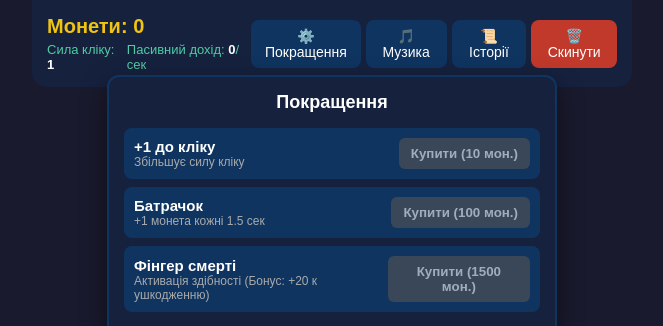
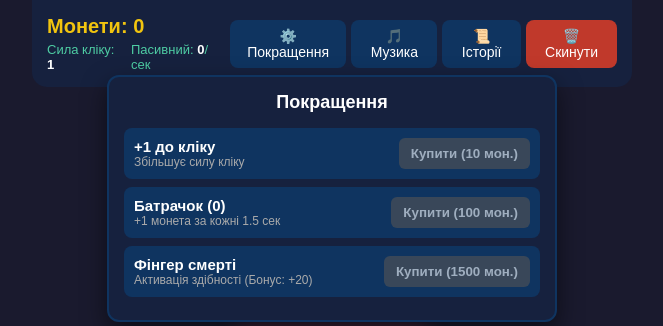
Before and after one commit to DaniilRDO/tralaleoClick, a plain HTML site: page index.html in a window 1280 px wide. Both pictures are taken after a click on the button "⚙️ Покращення". Shown: the top 326 px of the page, without its empty margins (308-971 px from the left). Drawn offline with Linux system fonts and the light colour scheme.

Commit message:
Update index.html

```diff
--- a/index.html
+++ b/index.html
@@ -16,7 +16,7 @@
             </div>
             <div class="stats-container">
                 <div>Сила кліку: <span id="clickPowerText">1</span></div>
-            <div>Пасивний дохід: <span id="passiveIncomeText">0</span>/сек</div>
+                <div>Пасивний: <span id="passiveIncomeText">0</span>/сек</div>
             </div>
         </div>
         <div class="nav-buttons">
@@ -27,11 +27,10 @@
         </div>
     </header>
 
-    <!-- 1. Випадаюче меню покращень -->
+    <!-- 1. Меню покращень -->
     <div id="shopMenu" class="dropdown-menu hidden">
         <h2>Покращення</h2>
 
-        <!-- Існуюче покращення кліку -->
         <div class="shop-item">
             <div class="item-info">
                 <h3>+1 до кліку</h3>
@@ -42,22 +41,20 @@
             </button>
         </div>
 
-        <!-- Нове: Батрачок -->
         <div class="shop-item">
             <div class="item-info">
-                <h3>Батрачок</h3>
-                <p>+1 монета кожні 1.5 сек</p>
+                <h3>Батрачок (<span id="workerCountText">0</span>)</h3>
+                <p>+1 монета за кожні 1.5 сек</p>
             </div>
             <button id="buyWorkerBtn" class="buy-btn" disabled>
-                Купити (100 мон.)
+                Купити (<span id="workerCostText">100</span> мон.)
             </button>
         </div>
 
-        <!-- Нове: Фінгер смерті -->
         <div class="shop-item">
             <div class="item-info">
                 <h3>Фінгер смерті</h3>
-                <p>Активація здібності (Бонус: +<span id="fingerBonusText">20</span> к ушкодженню)</p>
+                <p>Активація здібності (Бонус: +<span id="fingerBonusText">20</span>)</p>
             </div>
             <button id="buyFingerBtn" class="buy-btn" disabled>
                 Купити (<span id="fingerCost">1500</span> мон.)
@@ -65,7 +62,7 @@
         </div>
     </div>
 
-    <!-- 2. Випадаюче меню музики -->
+    <!-- 2. Меню музики -->
     <div id="musicMenu" class="dropdown-menu hidden">
         <h2>Музичне меню</h2>
         <div id="musicList"></div>
@@ -74,7 +71,7 @@
         </button>
     </div>
 
-    <!-- 3. Випадаюче меню історій -->
+    <!-- 3. Меню історій -->
     <div id="storiesMenu" class="dropdown-menu hidden">
         <h2>Магазин історій</h2>
         <div class="shop-item">
@@ -88,7 +85,7 @@
         </div>
     </div>
 
-    <!-- Модальне вікно для читання історії -->
+    <!-- Модальне вікно -->
     <div id="storyModal" class="modal hidden">
         <div class="modal-content">
             <span id="closeStoryModal" class="close-btn">&times;</span>
@@ -97,13 +94,12 @@
         </div>
     </div>
 
-    <!-- Центральна зона з мобом та ХП -->
+    <!-- Центральна зона -->
     <main class="click-area">
         <div class="mob-container">
             <h3 id="mobName">Істота</h3>
             <img id="clickBtn" src="clickStartImg.jpg" alt="Моб" class="click-img">
 
-            <!-- Шкала ХП -->
             <div class="hp-bar-container">
                 <div id="hpBarFill" class="hp-bar-fill"></div>
                 <span id="hpText" class="hp-text">10 / 10</span>
@@ -111,15 +107,14 @@
         </div>
     </main>
 
-    <!-- Нижній блок активних здібностей -->
+    <!-- Панель здібностей -->
     <footer class="abilities-bar">
-        <button id="fingerAbilityBtn" class="ability-btn hidden" disabled>
-            <img src="finger.jfif" alt="Finger" class="ability-img">
+        <button id="fingerAbilityBtn" class="ability-btn hidden">
+            <img src="finger.jpg" alt="Finger" class="ability-img" onerror="this.src='https://via.placeholder.com/40'">
             <span id="fingerCooldown">ГОТОВО</span>
         </button>
     </footer>
 
-    <!-- Аудіоелементи -->
     <audio id="clickSound" src="clickStandartSound.mp3" preload="auto"></audio>
     <audio id="bgMusic" loop></audio>
 
```
Lines whose indentation alone changed are shown as unchanged.
